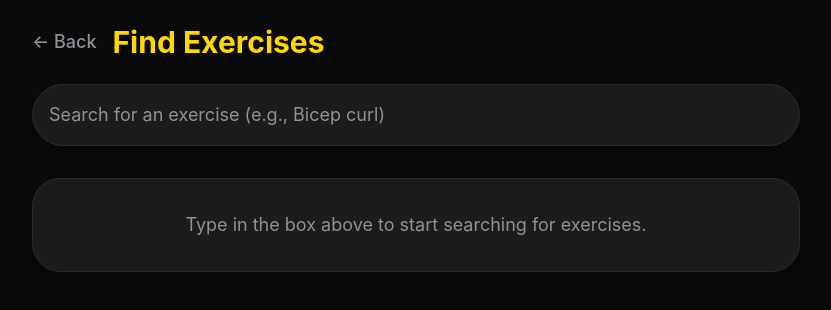
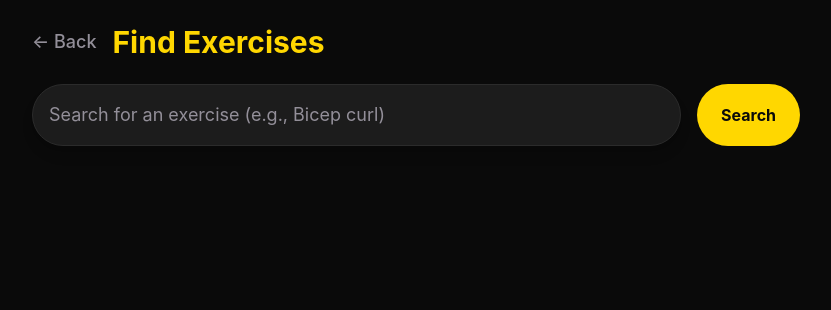
Before and after one commit to KshitijPotdar/GymLogger, a Next.js app: page /new-workout in a window 1280 px wide. Shown: the top 310 px of the page, without its empty margins (224-1055 px from the left). Built offline with nearby package versions, Linux system fonts and the light colour scheme.

Commit message:
Added search functionality to the exercise selection page. Created a new API route to fetch exercises based on the search query. Updated the UI to display search results and handle loading states.

```diff
--- /dev/null
+++ b/src/app/api/search-exercises/route.ts
@@ -0,0 +1,41 @@
+import { NextResponse} from 'next/server';
+
+export async function GET(request: Request) {
+
+    // Get the search query from the request URL
+
+    const { searchParams } = new URL(request.url);
+    const query = searchParams.get('name');
+
+    // If no query is provided, return an error
+    if (!query) {
+        return NextResponse.json({ error: 'No search query provided' }, { status: 400 });
+    }
+
+    // Add search query to rapidAPI url
+
+    const url = `https://exercisedb.p.rapidapi.com/exercises/name/${query}`;
+
+    const options = {
+        method: 'GET',
+        headers: {
+            'X-RapidAPI-Key': process.env.RAPIDAPI_KEY as string,
+            'X-RapidAPI-Host': 'exercisedb.p.rapidapi.com'
+        }
+    };
+
+    try {
+        // Fetch data from the API
+        const response = await fetch(url, options);
+
+        // convert response to json
+        const result = await response.json();
+
+        // Return the data as a JSON response
+        return NextResponse.json(result);
+
+    } catch (error) {
+        console.error('Error fetching data from API:', error);
+        return NextResponse.json({ error: 'Failed to fetch data from API' }, { status: 500 });
+    }
+}
--- a/src/app/new-workout/page.tsx
+++ b/src/app/new-workout/page.tsx
@@ -3,9 +3,50 @@
 import React, { useState } from 'react';
 import { useRouter } from 'next/navigation';
 
+// Exercise data structure from API
+
+type Exercise = {
+    id: string;
+    name: string;
+    target: string;
+    gifUrl: string;
+}
+
 export default function NewWorkoutPage() {
     const router = useRouter();
     const [searchQuery, setSearchQuery] = useState('');
+
+    const [exercises, setExercises] = useState<Exercise[]>([]); // holds array of exercise data
+    const [isLoading, setIsLoading] = useState(false); // indicates when to show a loading animation
+    const [error, setError] = useState(null); // hold any error messages.
+
+
+    const handleSearch = async () => {
+        // no search if box is empty
+        if (!searchQuery.trim()) return;
+
+        setIsLoading(true);
+        setError(null);
+        setExercises([]); // clear out previous results
+
+        try {
+            //calls api route
+
+            const response = await fetch(`/api/search-exercises?name=${searchQuery}`);
+
+            if (!response.ok) {
+                throw new Error('Failed to find exercises.');
+            }
+
+            const data = await response.json();
+            setExercises(data);
+        } catch (err: any) {
+            setError(err.message);
+        } finally {
+            setIsLoading(false);
+        }
+        };
+console.log("API Data:", exercises);
 
     return (
         <div className="min-h-screen bg-m3-background text-m3-text-main p-6 font-sans">
@@ -24,7 +65,7 @@ export default function NewWorkoutPage() {
                 </div>
 
                 {/* Search bar */}
-                <div className="relative mb-8">
+                <div className="flex gap-4 mb-8">
                     <input
                         type="text"
                         placeholder="Search for an exercise (e.g., Bicep curl)"
@@ -32,19 +73,49 @@ export default function NewWorkoutPage() {
                         onChange={(e) => setSearchQuery(e.target.value)}
                         className='w-full rounded-m3-btn bg-m3-surface border border-m3-surface-variant p-4 shadow-lg focus:border-m3-primary focus:outline-none focus:ring-1 focus:ring-m3-primary text-lg text-m3-text-main placeholder-m3-text-muted transition-all'
                     />
+
+                    <button
+                        onClick={handleSearch}
+                        disabled={isLoading}
+                        className='bg-m3-primary text-m3-background px-6 rounded-m3-btn font-bold hover:opacity-90 transition-opacity disabled:opacity-50'
+                        >
+                            {isLoading ? 'Searching....' : 'Search'}
+                        </button>
                 </div>
 
-                {/* Search results placeholder */}
-                <div className="rounded-m3-card bg-m3-surface p-8 shadow-lg border border-m3-surface-variant text-center">
-                    {searchQuery ? (
-                        <p className="text-m3-text-main text-lg">
-                            Searching for: <strong className="text-m3-primary">{searchQuery}</strong>...
-                        </p>
-                    ) : (
-                        <p className="text-m3-text-muted text-lg">
-                            Type in the box above to start searching for exercises.
-                        </p>
+                {/* Search results Area */}
+                <div className='mt-8'>
+                    {error && <p className='text-red-500 text-center'>{error}</p>}
+
+                    {!isLoading && !error && exercises.length == 0 && searchQuery && (
+                        <p className='text-m3-text-muted text-center'>No exercises found for "{searchQuery}".</p>
                     )}
+
+                    {/* Changed to flex-col for a single column list */}
+                    <div className='flex flex-col gap-6'>
+                        {exercises.map((exercise) => (
+                            <div
+                                key={exercise.id}
+                                // Changed layout to flex-row so image is on the left, text on the right
+                                className='rounded-m3-card bg-m3-surface p-6 shadow-lg border border-m3-surface-variant flex flex-col sm:flex-row gap-6 items-center sm:items-start'
+                            >
+                                {/* Made the image much bigger (48) and added shrink-0 */}
+                                <img
+                                    src={exercise.gifUrl}
+                                    alt={exercise.name}
+                                    className="w-48 h-48 rounded-xl object-cover bg-white shrink-0"
+                                />
+
+                                {/* Made the text slightly larger to match the big image */}
+                                <div className="flex flex-col justify-center pt-2">
+                                    <h3 className='text-2xl font-bold text-m3-primary capitalize mb-2'>{exercise.name}</h3>
+                                    <p className='text-lg text-m3-text-muted capitalize'>
+                                        <span className="font-semibold opacity-75">Target:</span> {exercise.target}
+                                    </p>
+                                </div>
+                            </div>
+                        ))}
+                    </div>
                 </div>
 
             </div>
```
